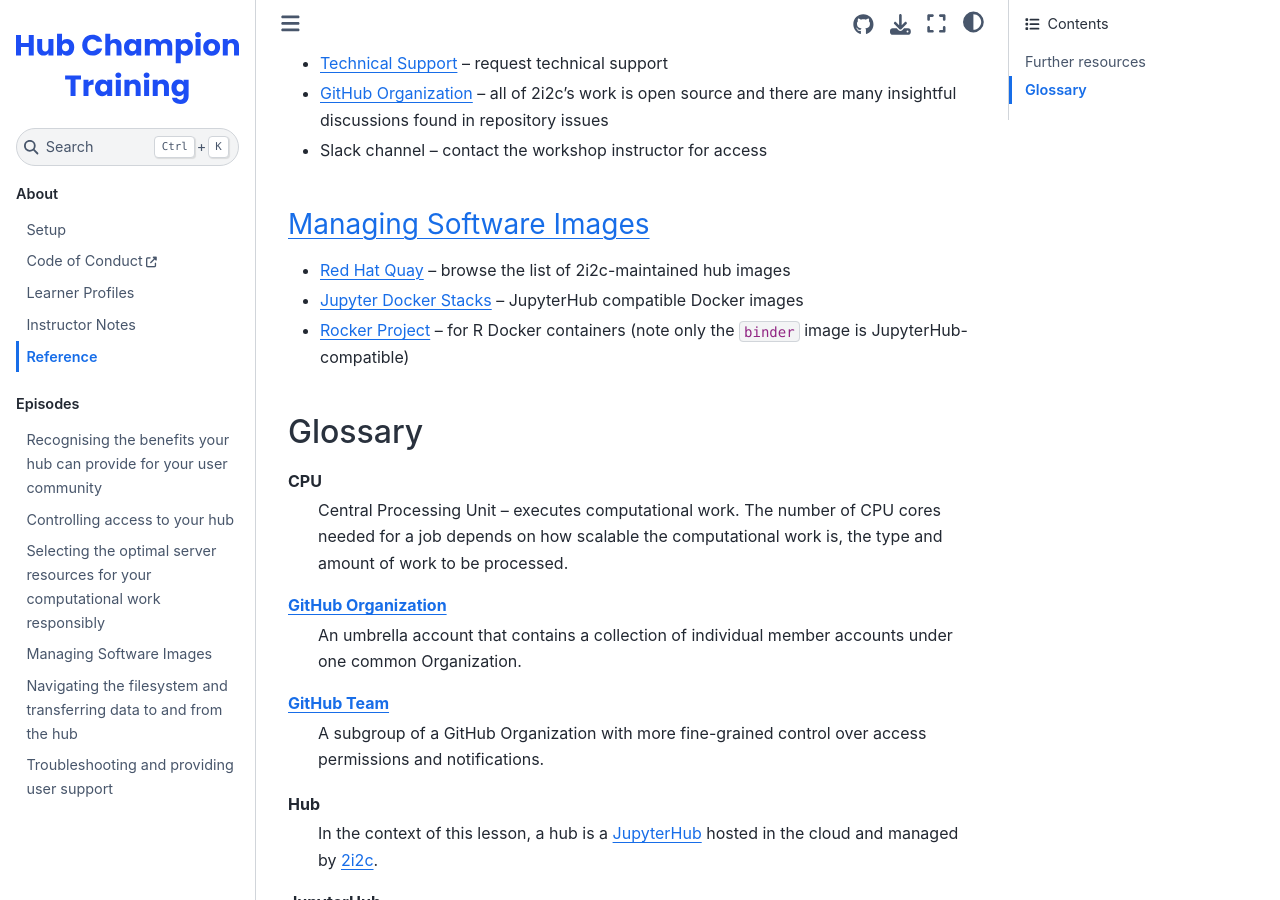
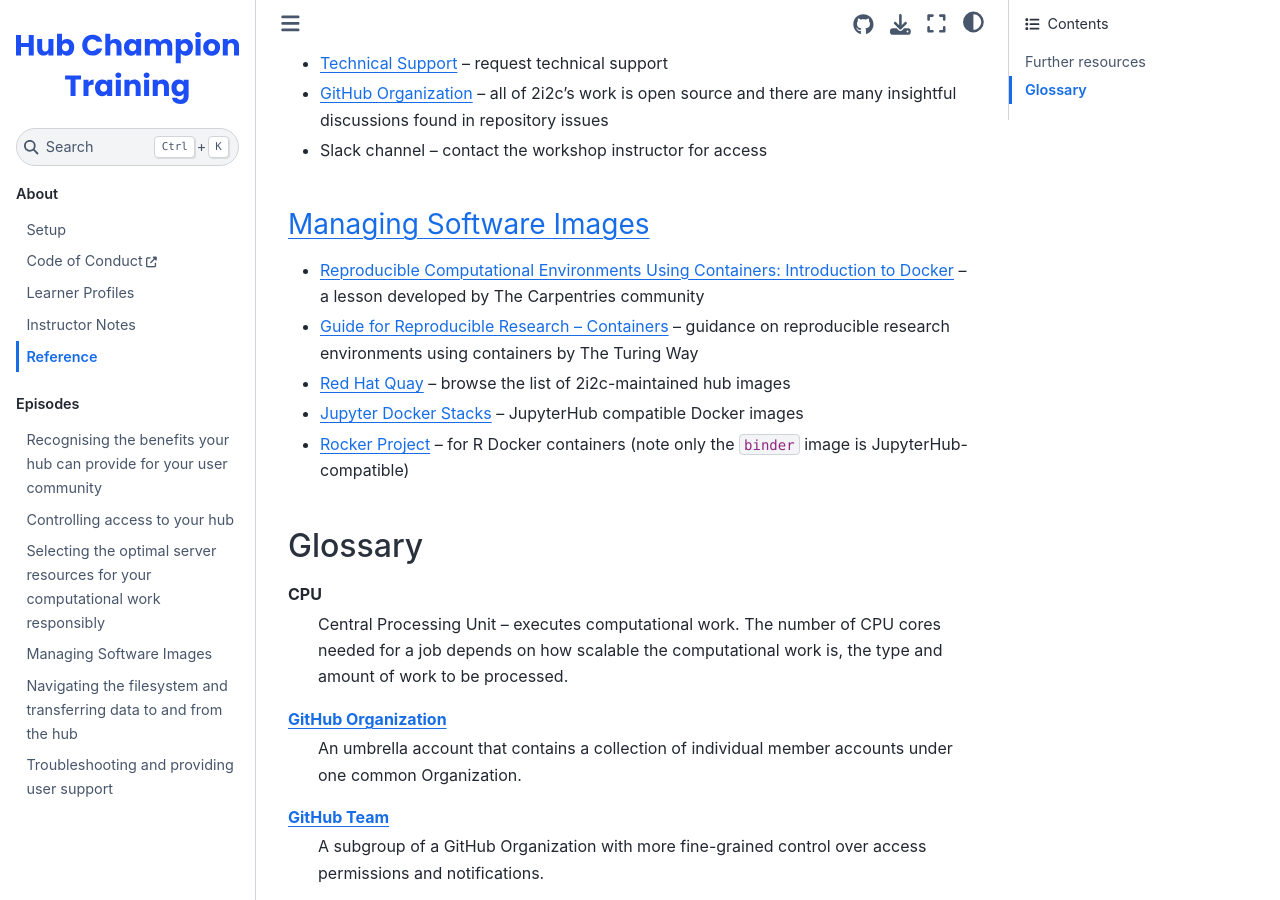
Before and after one commit to czi-catalystproject/hub-champion-training, a Jupyter Book: the page built from learners/reference.md, in a window 1280 px wide and 900 px high, scrolled down 333 px. Built offline with Jupyter Book 1.0.4 settings and Sphinx 7.4.7 and the Sphinx Book theme 1.1.4, drawn with Linux system fonts in a browser that asks for light colours.

Commit message:
Add further resources for containers. Closes #101

```diff
--- a/learners/reference.md
+++ b/learners/reference.md
@@ -16,6 +16,8 @@
 
 ### [Managing Software Images](episode-images)
 
+- [Reproducible Computational Environments Using Containers: Introduction to Docker](https://carpentries-incubator.github.io/docker-introduction/) – a lesson developed by The Carpentries community
+- [Guide for Reproducible Research – Containers](https://book.the-turing-way.org/reproducible-research/renv/renv-containers) – guidance on reproducible research environments using containers by The Turing Way
 - [Red Hat Quay](https://quay.io/organization/2i2c) – browse the list of 2i2c-maintained hub images
 - [Jupyter Docker Stacks](https://jupyter-docker-stacks.readthedocs.io/en/latest/using/selecting.html) – JupyterHub compatible Docker images
 - [Rocker Project](https://rocker-project.org/images/) – for R Docker containers (note only the `binder` image is JupyterHub-compatible)
```
Also changed, not shown: episodes/manage_images.md (+4 -0 lines).
